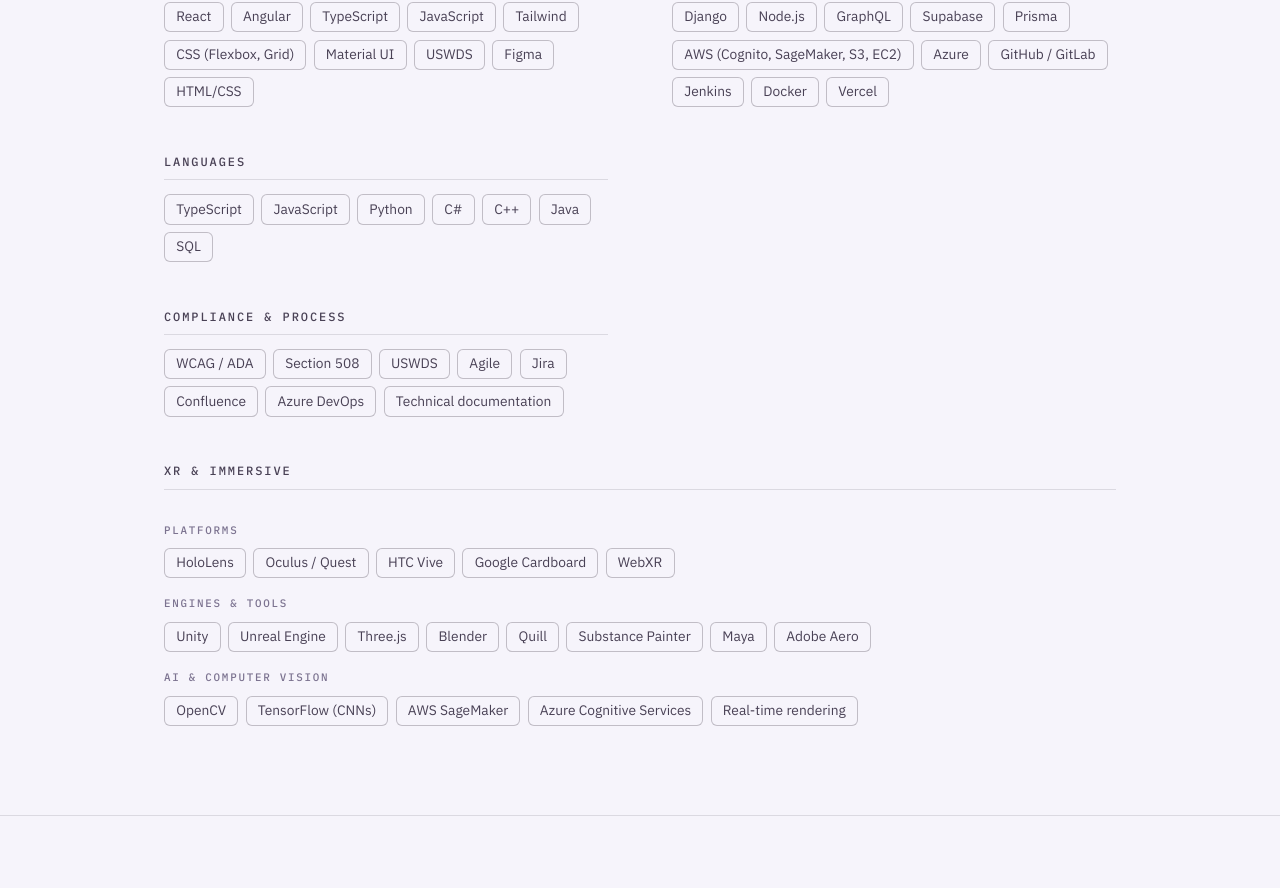
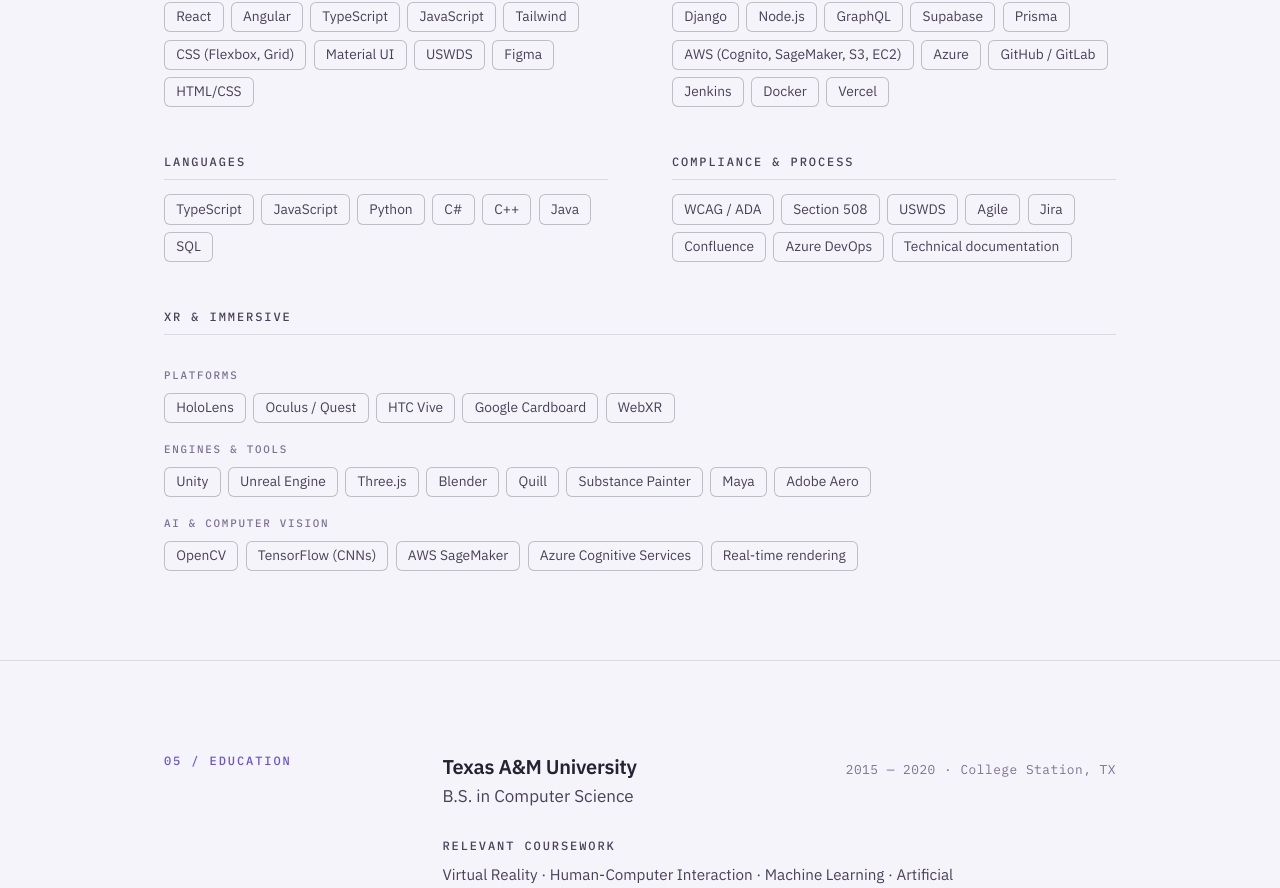
Before and after one commit to esther-joseph/esther-joseph-portfolio-website, a React (Vite) app: page / in a window 1280 px wide. Shown: the part 5027-5915 px from the top of the page. Built offline with nearby package versions, Linux system fonts and the light colour scheme.

Commit message:
Fix skills section: clean two-column layout with XR spanning full width Reorder: Frontend | Backend, Languages | Compliance, XR full-width. Removes grouping hack in favour of correct data order.

```diff
--- a/src/data/resume.ts
+++ b/src/data/resume.ts
@@ -157,6 +157,11 @@
     sub: null,
   },
   {
+    title: "Compliance & process",
+    items: ["WCAG / ADA", "Section 508", "USWDS", "Agile", "Jira", "Confluence", "Azure DevOps", "Technical documentation"],
+    sub: null,
+  },
+  {
     title: "XR & Immersive",
     items: null,
     sub: [
@@ -164,11 +169,6 @@
       { label: "Engines & tools", items: ["Unity", "Unreal Engine", "Three.js", "Blender", "Quill", "Substance Painter", "Maya", "Adobe Aero"] },
       { label: "AI & computer vision", items: ["OpenCV", "TensorFlow (CNNs)", "AWS SageMaker", "Azure Cognitive Services", "Real-time rendering"] },
     ],
-  },
-  {
-    title: "Compliance & process",
-    items: ["WCAG / ADA", "Section 508", "USWDS", "Agile", "Jira", "Confluence", "Azure DevOps", "Technical documentation"],
-    sub: null,
   },
 ] as const;
 
--- a/src/pages/HomePage.tsx
+++ b/src/pages/HomePage.tsx
@@ -210,47 +210,23 @@
             <h2>Tools &amp; skills</h2>
           </div>
           <div className={styles.skillsGrid}>
-            {/* Frontend */}
-            {skills.filter(s => s.title === "Frontend").map((s) => (
-              <div key={s.title} className={styles.skillset}>
+            {skills.map((s) => (
+              <div key={s.title} className={`${styles.skillset} ${s.sub ? styles.skillsetWide : ""}`}>
                 <span className={`${styles.label} ${styles.skillsetLabel}`}>{s.title}</span>
-                <div className={styles.chips}>
-                  {s.items!.map((item) => <span key={item} className={styles.chip}>{item}</span>)}
-                </div>
-              </div>
-            ))}
-            {/* Backend & DevOps */}
-            {skills.filter(s => s.title === "Backend & DevOps").map((s) => (
-              <div key={s.title} className={styles.skillset}>
-                <span className={`${styles.label} ${styles.skillsetLabel}`}>{s.title}</span>
-                <div className={styles.chips}>
-                  {s.items!.map((item) => <span key={item} className={styles.chip}>{item}</span>)}
-                </div>
-              </div>
-            ))}
-            {/* Languages + Compliance grouped to eliminate gap */}
-            <div className={styles.skillsetGroup}>
-              {skills.filter(s => ["Languages", "Compliance & process"].includes(s.title)).map((s) => (
-                <div key={s.title} className={styles.skillset}>
-                  <span className={`${styles.label} ${styles.skillsetLabel}`}>{s.title}</span>
+                {s.sub ? (
+                  s.sub.map((sub) => (
+                    <div key={sub.label} className={styles.skillSub}>
+                      <span className={`${styles.label} ${styles.skillSubLabel}`}>{sub.label}</span>
+                      <div className={styles.chips}>
+                        {sub.items.map((item) => <span key={item} className={styles.chip}>{item}</span>)}
+                      </div>
+                    </div>
+                  ))
+                ) : (
                   <div className={styles.chips}>
                     {s.items!.map((item) => <span key={item} className={styles.chip}>{item}</span>)}
                   </div>
-                </div>
-              ))}
-            </div>
-            {/* XR & Immersive — full width */}
-            {skills.filter(s => s.sub).map((s) => (
-              <div key={s.title} className={`${styles.skillset} ${styles.skillsetWide}`}>
-                <span className={`${styles.label} ${styles.skillsetLabel}`}>{s.title}</span>
-                {s.sub!.map((sub) => (
-                  <div key={sub.label} className={styles.skillSub}>
-                    <span className={`${styles.label} ${styles.skillSubLabel}`}>{sub.label}</span>
-                    <div className={styles.chips}>
-                      {sub.items.map((item) => <span key={item} className={styles.chip}>{item}</span>)}
-                    </div>
-                  </div>
-                ))}
+                )}
               </div>
             ))}
           </div>
```
